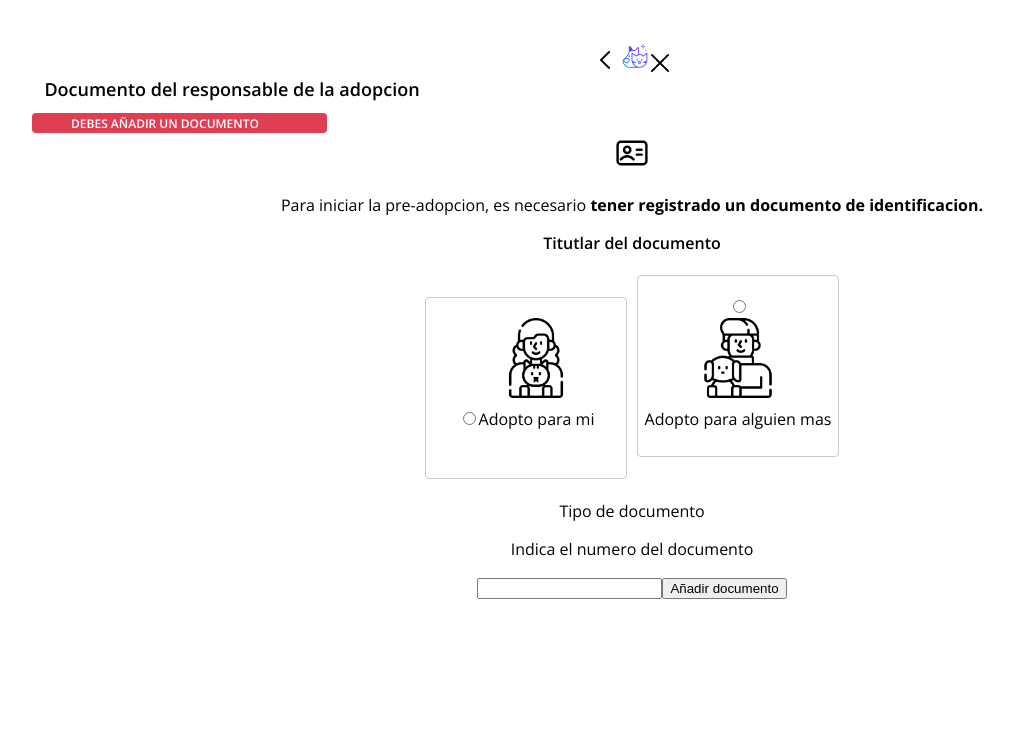
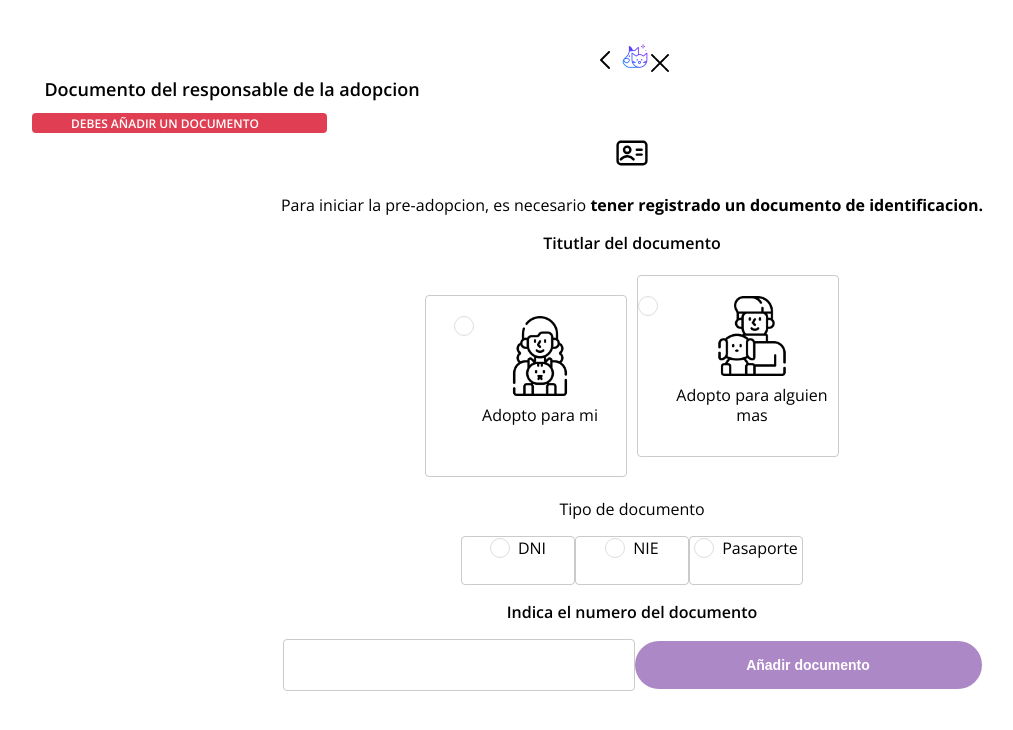
Before and after one commit to LuuHolz/document, a React (Vite) app: page / in a window 1280 px wide. Shown: the top 730 px of the page, without its empty margins (8-1021 px from the left). Built offline with nearby package versions, Linux system fonts and the light colour scheme.

Commit message:
[FEAT] Botón "Añadir documento" - Estilos input y botón

```diff
--- a/src/pages/Home.tsx
+++ b/src/pages/Home.tsx
@@ -3,6 +3,7 @@ import Document from "../assets/id-card-svgrepo-com.svg";
 import Cerrar from "../assets/cerrar.png";
 import Atras from "../assets/atras.png";
 import RadioAdopto from "../components/radioAdopto";
+import RadioID from "../components/radioTipoID";
 
 const Home = () => {
   return (
@@ -34,13 +35,15 @@ const Home = () => {
         <p className="textDocTitular">Titutlar del documento</p>
       </div>
 
-      <RadioAdopto/>
+      <RadioAdopto />
 
       <p>Tipo de documento</p>
-      <p>Indica el numero del documento</p>
-      <input type="number" />
-      <button>Añadir documento</button>
+      <RadioID />
 
+      <p className="textNumDoc">Indica el numero del documento</p>
+      <input type="number" className="inputNumID"/>
+
+      <button className="buttonAddDoc">Añadir documento</button>
     </div>
   );
 };
--- a/src/styles/styles.scss
+++ b/src/styles/styles.scss
@@ -1,42 +1,41 @@
-@import './mixins.scss';
+@import "./mixins.scss";
 
 //HOMECONTAINER
-.homeContainer{
+.homeContainer {
   box-sizing: border-box;
   padding: 0;
   margin: 0;
   height: vh;
   width: 100%;
   font-family: "Open Sans";
+  color: $text-color;
+  font-weight: 200;
 }
 
-.topIcons{
-
-    .principalIcon{
+.topIcons {
+  .principalIcon {
     height: 32px;
     width: 32px;
   }
 
-    .iconAtras{
+  .iconAtras {
     height: 24px;
     width: 24px;
   }
 
-    .iconCerrar{
+  .iconCerrar {
     height: 18px;
     width: 18px;
   }
 }
 
-
-
-.iconDocument{
+.iconDocument {
   height: 40px;
   width: 40px;
   // fill: $icon-color;
 }
 
-.textID{
+.textID {
   font-size: 18px;
   line-height: 24px;
   font-weight: 600;
@@ -44,13 +43,13 @@
   height: 24px;
 }
 
-.alertDocument{
+.alertDocument {
   height: 20px;
   width: 295px;
   border-radius: 4px;
   background-color: $backgorund-alert-color;
 
-    .textAlertDocument{
+  .textAlertDocument {
     width: 266px;
     height: 17px;
     font-size: 12px;
@@ -59,21 +58,19 @@
     font-weight: 600;
     padding-top: 4px;
   }
-
 }
 
-
-.textDocTitular{
+.textDocTitular {
   font-weight: 600;
 }
 
 //INPUTS
-.iconAdopto{
+.iconAdopto {
   width: 80px;
   height: 80px;
 }
 
-.borderRadioDoc{
+.borderRadioDoc {
   height: 150px;
   width: 200px;
   border: 1px solid $border-box-color;
@@ -82,29 +79,115 @@
   padding-bottom: 10px;
   display: inline-block;
   margin: 5px;
-    display:inline-block;
+  display: inline-block;
 }
 
-.radioLabel{
+.radioLabel {
   display: inline-block;
   cursor: pointer;
 
-    img{
-
+  img {
   }
 
-
-    p{
+  p {
     margin-top: 5px;
     font-weight: normal;
-
   }
 
-    &:hover{
-        img, p {
+  &:hover {
+    img,
+    p {
       border-color: $icon-color;
       font-weight: 600;
     }
   }
+}
+
+[type="radio"]:checked,
+[type="radio"]:not(:checked) {
+  position: absolute;
+  left: -9999px;
+}
+[type="radio"]:checked + label,
+[type="radio"]:not(:checked) + label {
+  position: relative;
+  padding-left: 28px;
+  cursor: pointer;
+  line-height: 20px;
+  display: inline-block;
 
 }
+[type="radio"]:checked + label:before,
+[type="radio"]:not(:checked) + label:before {
+  content: "";
+  position: absolute;
+  left: 0;
+  top: 0;
+  width: 18px;
+  height: 18px;
+  border: 1px solid #ddd;
+  border-radius: 100%;
+  background: #fff;
+}
+[type="radio"]:checked + label:after,
+[type="radio"]:not(:checked) + label:after {
+  content: "";
+  width: 12px;
+  height: 12px;
+  background: $icon-color;
+  position: absolute;
+  top: 4px;
+  left: 4px;
+  border-radius: 100%;
+  -webkit-transition: all 0.2s ease;
+  transition: all 0.2s ease;
+}
+[type="radio"]:not(:checked) + label:after {
+  opacity: 0;
+  -webkit-transform: scale(0);
+  transform: scale(0);
+}
+[type="radio"]:checked + label:after {
+  opacity: 1;
+  -webkit-transform: scale(1);
+  transform: scale(1);
+}
+
+.principalContainerRadioID{
+    display: flex;
+    align-items: center;
+    justify-content: center;
+    flex-direction: row;
+}
+
+.containerRadioID{
+    border: 1px solid $border-box-color;
+    height: 47px;
+    width: 112px;
+    border-radius: 4px;
+}
+//NUMERO DE DOCUMENTO
+
+.textNumDoc{
+    font-weight: 600;
+}
+
+.buttonAddDoc{
+    color: $basic-color;
+    background-color: $button-color;
+    border: none;
+    height: 48px;
+    width: 347px;
+    border-radius: 24.5px;
+    font-weight: 600;
+    font-size: 14px;
+}
+
+.inputNumID{
+    border: 1px solid $border-box-color;
+    border-radius: 4px;
+    height: 48px;
+    width: 346px;
+}
+
+//BOTON
```
Also changed, not shown: iconos/close.svg (added). Lines whose indentation alone changed are shown as unchanged.
